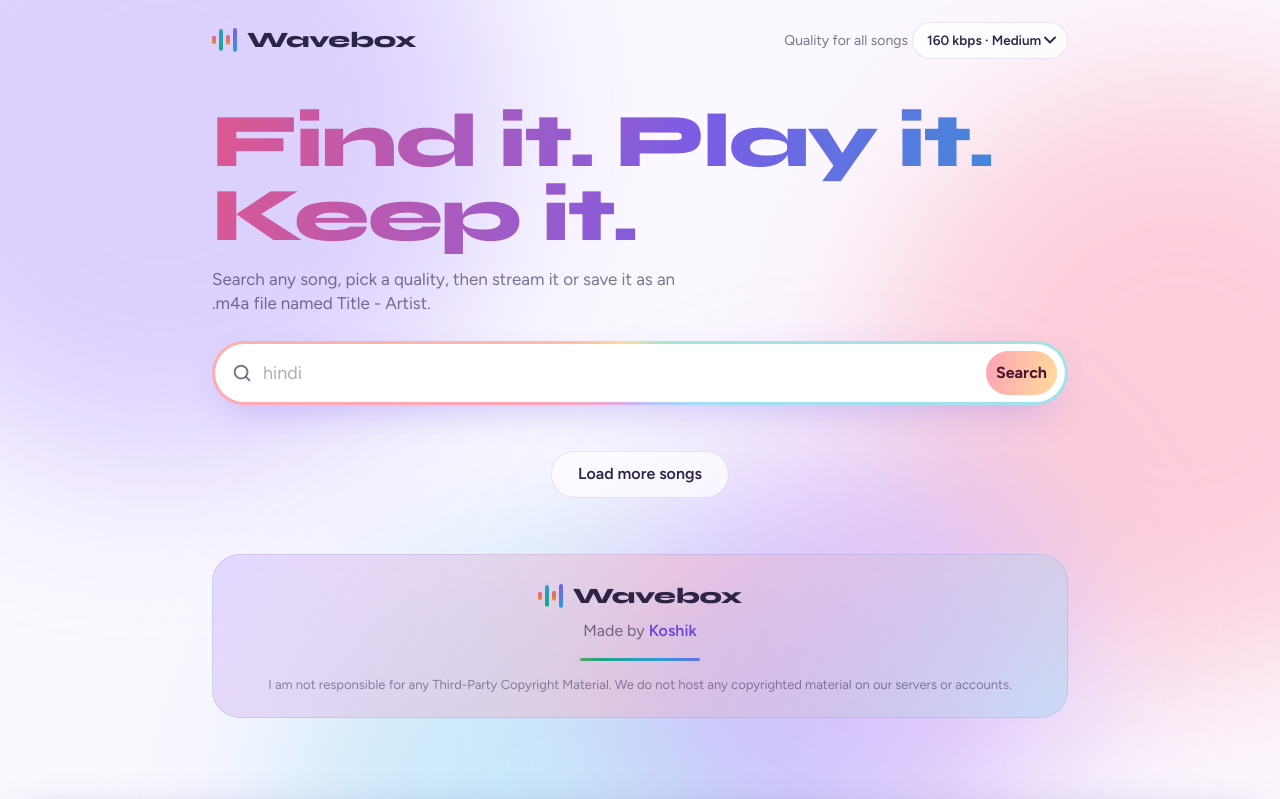
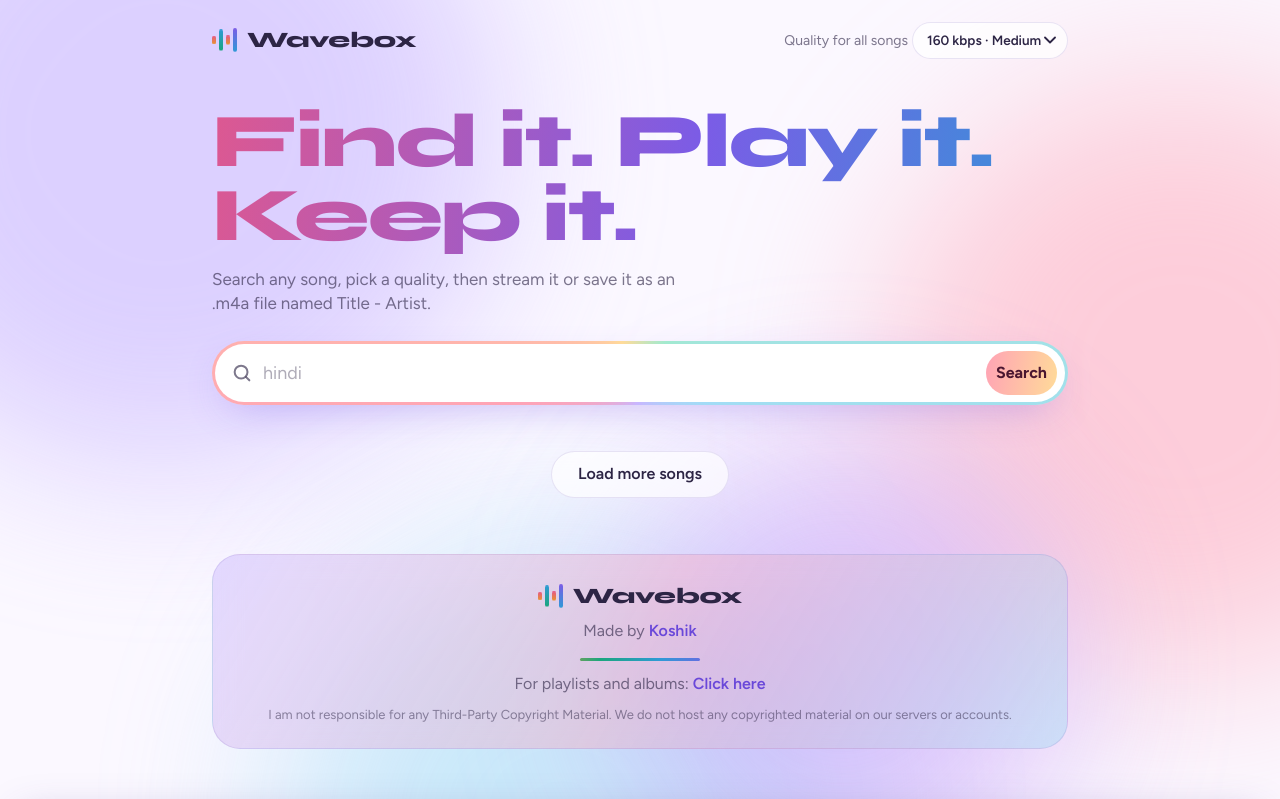
Before and after one commit to KoshikKumar17/wavebox-web, a plain HTML site: page index.html in a window 1280 px wide. Shown: the top 799 px of the page. Drawn offline with Linux system fonts and the light colour scheme.

Commit message:
some tweaks

```diff
--- a/index.html
+++ b/index.html
@@ -42,6 +42,7 @@
   <div class="brand"><div class="wave" aria-hidden="true"><b></b><b></b><b></b><b></b></div>Wavebox</div>
   <p>Made by <a href="https://koshik.pages.dev">Koshik</a></p>
   <div class="line"></div>
+  <p>For playlists and albums: <a href="/beta">Click here</a></p><p></p>
   <small>I am not responsible for any Third-Party Copyright Material. We do not host any copyrighted material on our servers or accounts.</small>
   </footer>
 </div>
```
